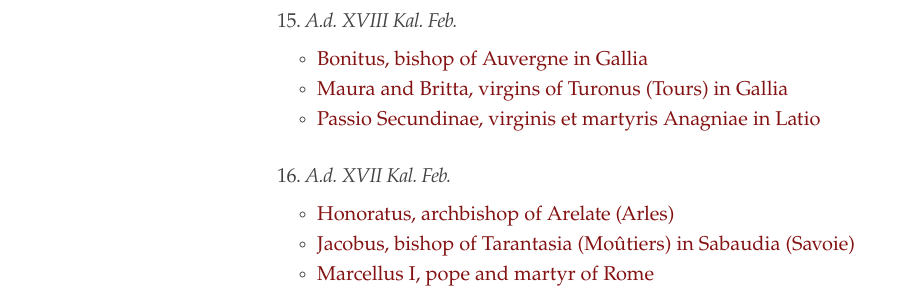
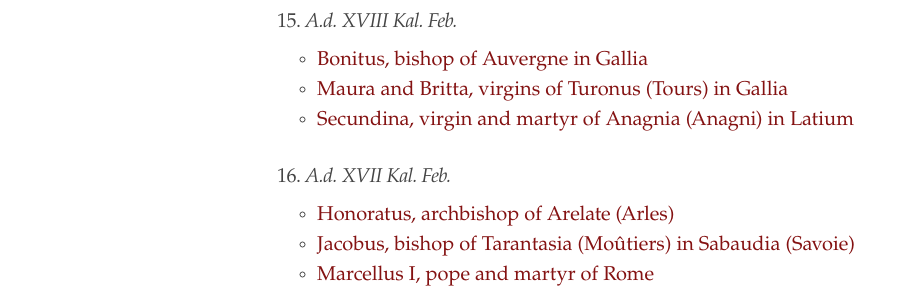
Before and after one commit to cjkoepke1/latin-hagiography, a Jekyll site: the page built from index.md, in a window 1280 px wide and 900 px high, scrolled down 4890 px. Shown: the part 150-443 px from the top of the window, without its empty margins (3-908 px from the left). Built offline with Jekyll 4.4.1, drawn with Linux system fonts in a browser that asks for light colours.

Commit message:
Updated link to Secundina Anagniae

```diff
--- a/index.md
+++ b/index.md
@@ -173,7 +173,7 @@
 
 - [Bonitus, bishop of Auvergne in Gallia](https://cjkoepke1.github.io/latin-hagiography/saints/bonitus-arvernus/)
 - [Maura and Britta, virgins of Turonus (Tours) in Gallia](https://cjkoepke1.github.io/latin-hagiography/saints/maura-et-britta/)
-- [Passio Secundinae, virginis et martyris Anagniae in Latio](https://cjkoepke1.github.io/latin-hagiography/texts/passio-secundinae/)
+- [Secundina, virgin and martyr of Anagnia (Anagni) in Latium](https://cjkoepke1.github.io/latin-hagiography/saints/secundina-anagniae/)
 
 ### 16. *A.d. XVII Kal. Feb.*
 
```
